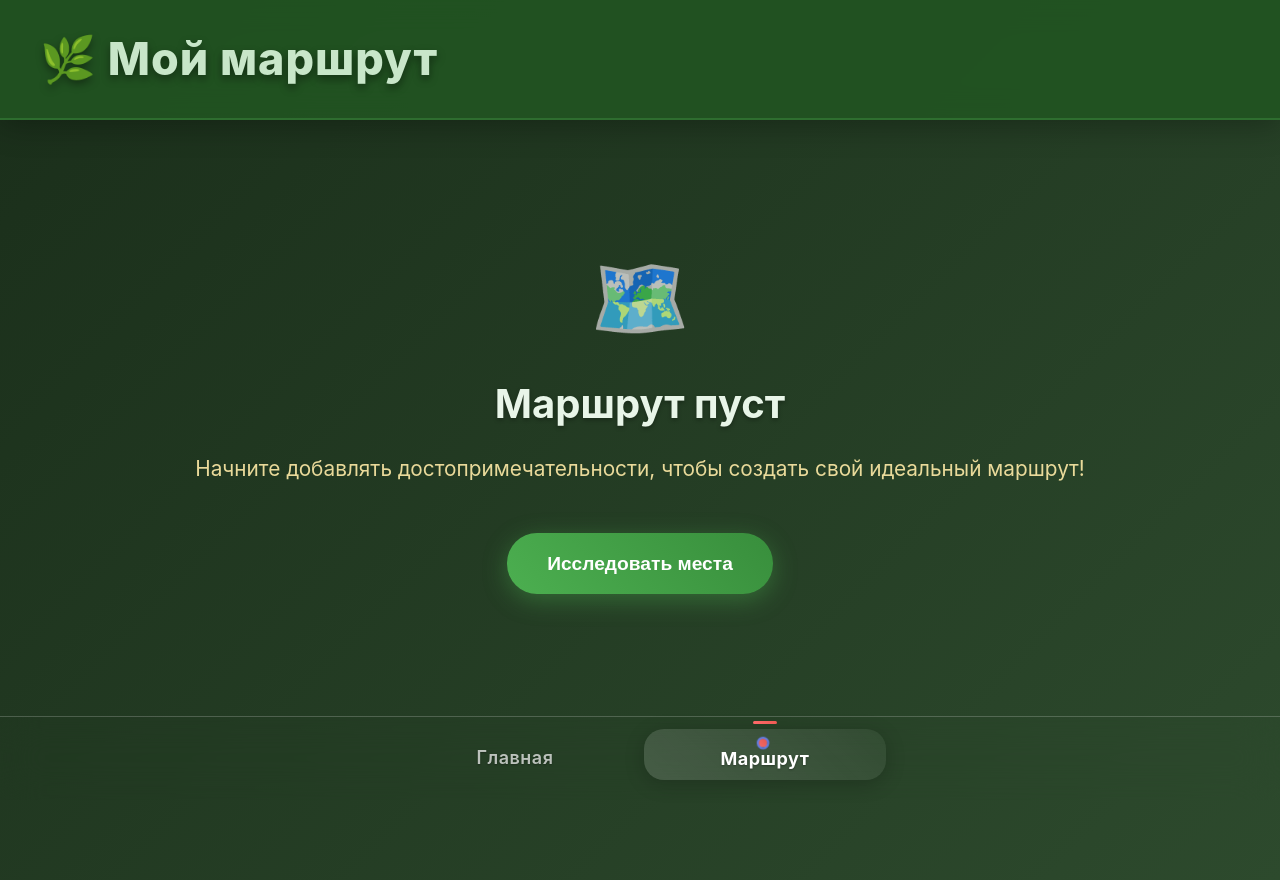
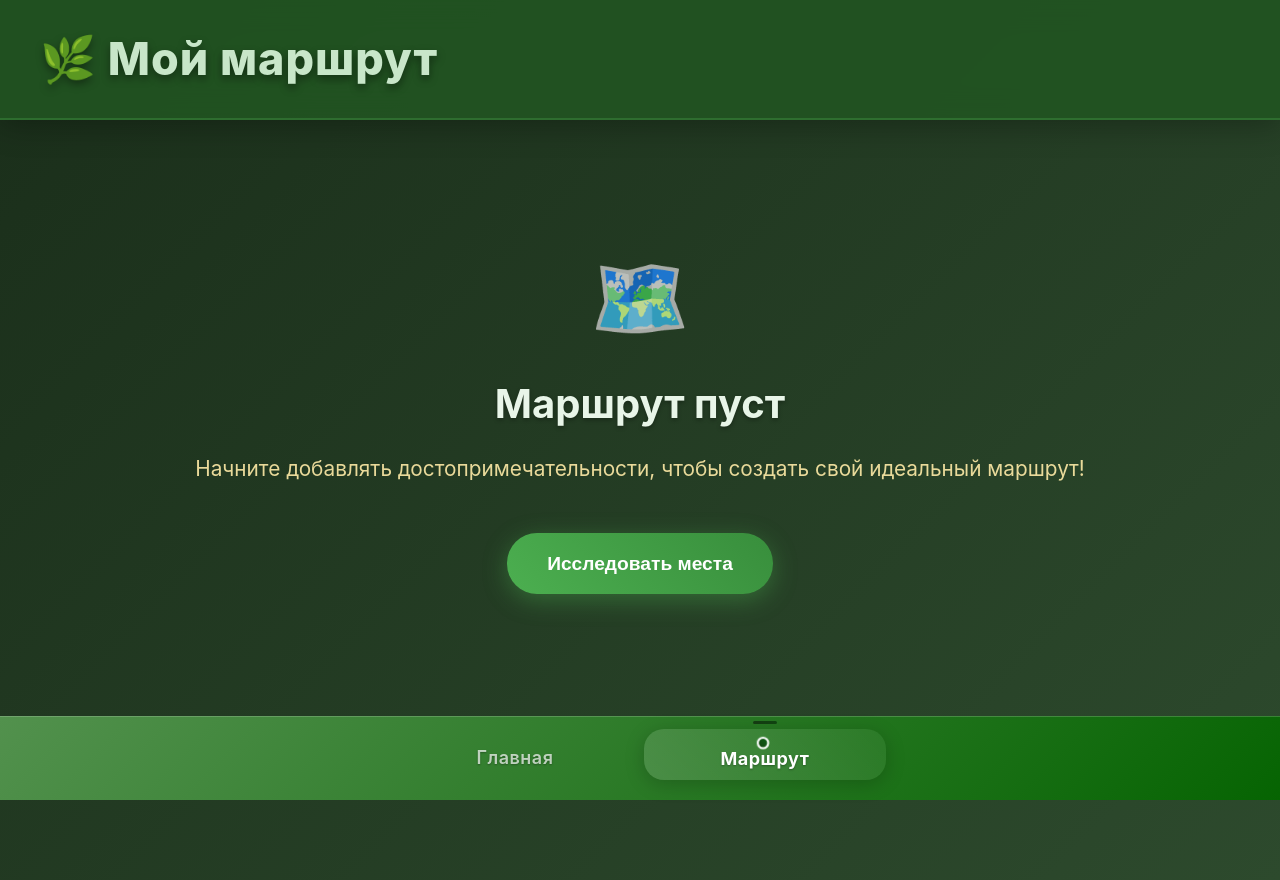
Before and after one commit to Marlad1/Tur, a React (Create React App) app in the folder app/: page /route in a window 1280 px wide. Built offline with nearby package versions, Linux system fonts and the light colour scheme.

Commit message:
стиль исправлен

```diff
--- a/app/src/components/bottomMenu/BottomMenu.css
+++ b/app/src/components/bottomMenu/BottomMenu.css
@@ -3,7 +3,7 @@
   bottom: 0;
   left: 0;
   right: 0;
-  /* background: linear-gradient(135deg, #667eea 0%, #764ba2 100%); */
+  background: linear-gradient(135deg, #52914d 0%, #066402 100%);
   backdrop-filter: blur(20px);
   border-top: 1px solid rgba(255, 255, 255, 0.2);
   z-index: 1000;
@@ -53,7 +53,7 @@
   transform: translateX(-50%);
   width: 24px;
   height: 3px;
-  background: linear-gradient(45deg, #ff6b6b, #ee5a52);
+  background: linear-gradient(45deg, #153912, #0f4410);
   border-radius: 3px;
 }
 
@@ -82,9 +82,9 @@
   right: -4px;
   width: 8px;
   height: 8px;
-  background: linear-gradient(45deg, #ff6b6b, #ee5a52);
+  background: linear-gradient(45deg, #124210, #0d5d16);
   border-radius: 50%;
-  border: 2px solid #667eea;
+  border: 2px solid #ffffff;
   animation: pulse 2s infinite;
 }
 
```
